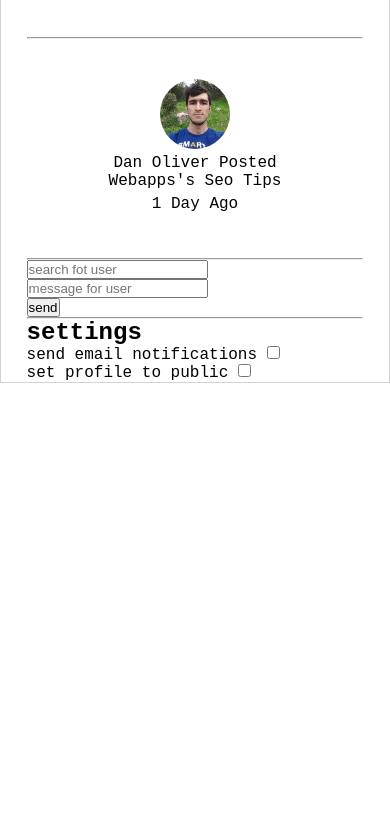
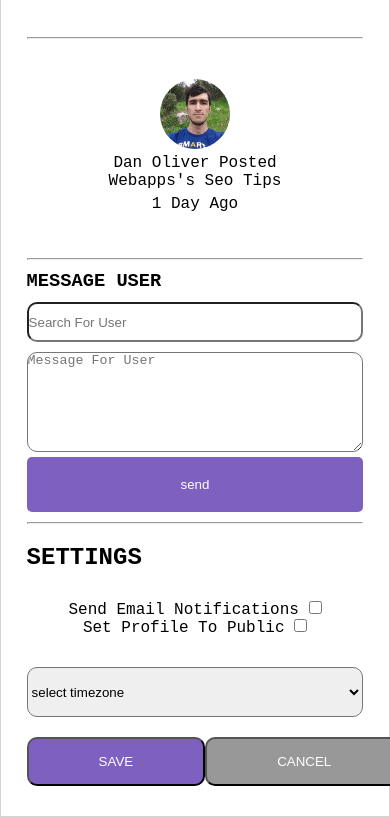
Before and after one commit to abeltechtree-sketch/project-7-summission, a plain HTML site: page index.html in a window 390 px wide. Shown: the part 3158-3975 px from the top of the page. Before the commit the page ends 3541 px from the top, so only its background shows below. Drawn offline with Linux system fonts and the light colour scheme.

Commit message:
mobile style is done

```diff
--- a/index.html
+++ b/index.html
@@ -173,13 +173,13 @@
           <!-- end of activity -->
           <!-- sttart of message-->
           <div class="message">
-            <div class="input">
-              <input type="text" placeholder="search fot user">
+            <h3>message user</h3>
+            <div class="search">
+              <input type="text" placeholder="Search For User">
             </div>
-            <div class="user">
-              <input type="text" placeholder="message for user">
-              <br>
-              <button>send</button>
+            <div class="note">
+              <textarea class="note" name="" id="" placeholder="Message For User"></textarea>
+              <button class="button">send</button>
             </div>
           </div>
           <hr>
@@ -196,6 +196,15 @@
               </p>
             </div>
           </div>
+          <div class="footer">
+          <select name="" id="">
+            <option class="time" value="">select timezone</option>
+          </select>
+          <div class="buttons">
+            <button class="save">save</button>
+            <button class="cancel">cancel</button>
+          </div>
+          </div>
         </div>
       </div>
     </div>
--- a/scss/style.scss
+++ b/scss/style.scss
@@ -81,7 +81,9 @@ img {
 		height: 28px;
 	}
 }
-
+main{
+	padding: 15px;
+}
 .dash {
 	display: flex;
 	align-items: center;
@@ -332,7 +334,94 @@ img {
 		}
 	}
 }
+.message{
+	width: inherit;
+	margin-top: 10px;
+	margin-bottom: 10px;
+	h3{
+		text-transform: uppercase;
+		padding-bottom: 10px;
+	}
+	.search{
+		text-align: center;
+		padding-bottom: 10px;
+		input{
+			width: 100%;
+			height: 40px;
+			border-radius: 10px;
+		}
+	}
+	.note{
+		text-align: center;
+		textarea{
+			width: 100%;
+			height: 100px;
+			border-radius: 10px;
+			text-align: left;
+		}
+	}
+	.button{
+		padding-top: 10px;
+		border: none;
+		width: 100%;
+		padding: 20px;
+		border-radius: 5px;
+		color: white;
+		background-color: #7D60C0;
+	}
+}
+.settings{
+	margin-top: 20px;
+	h2{
+		text-transform: uppercase;
+		padding-bottom: 30px;
+	}
+	.send{
+		text-align: center;
+		p{
+			text-transform: capitalize;
+		}
+	}
+	.set{
+		text-align: center;
+		p{
+			text-transform: capitalize;
+		}
+	}
+}
+.footer{
+	width: inherit;
+	margin-top: 30px;
+	margin-bottom: 30px;
+	select{
+		width: 100%;
+		height: 50px;
+		border-radius: 10px;
+	}
 
+
+	.buttons{
+		width: inherit;
+		padding-top: 20px;
+		display: flex;
+		align-items: center;
+		justify-content: space-evenly;
+		.save{
+			padding: 15px 70px;
+			background-color:#7D60C0;
+			border-radius: 10px;
+			color: white;
+			text-transform: uppercase;
+		}
+		.cancel{
+			padding: 15px 70px;
+			background-color:#989898;
+			border-radius: 10px;
+			color: white;
+			text-transform: uppercase;
+		}
+}
+}
 
 // tablet version
 @media(min-width:600px) and (max-width:900px) {
```
Also changed, not shown: css/style.css, 1 other file.
